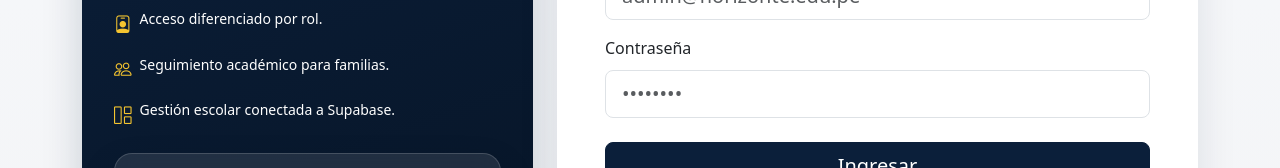
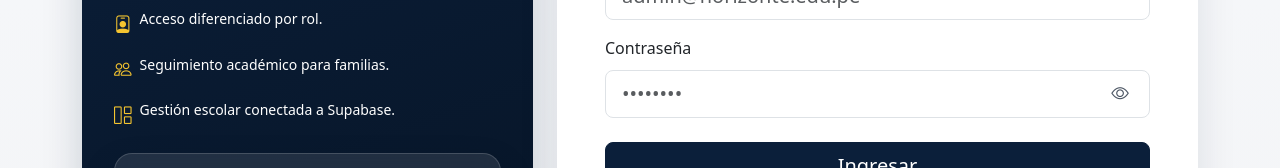
Before and after one commit to N-stack22/N-stack22-sistema_gestion_academica, an Angular app in the folder Frontend/: page /login in a window 1280 px wide. Shown: the part 481-649 px from the top of the page. Built offline with nearby package versions, Linux system fonts and the light colour scheme.

Commit message:
Agrega toggle de contraseña en login

```diff
--- a/Frontend/src/app/pages/login/login.html
+++ b/Frontend/src/app/pages/login/login.html
@@ -68,16 +68,28 @@
 
                 <div class="mb-4">
                   <label class="form-label" for="login-password">Contraseña</label>
+                  <div class="login-password-field">
                     <input
                       id="login-password"
-                    type="password"
-                    class="form-control form-control-lg"
+                      [type]="showPassword() ? 'text' : 'password'"
+                      class="form-control form-control-lg login-password-field__input"
                       data-cy="login-password"
                       [formField]="loginForm.password"
                       [class.is-invalid]="loginForm.password().touched() && loginForm.password().invalid()"
                       autocomplete="current-password"
                       placeholder="••••••••"
                     />
+                    <button
+                      type="button"
+                      class="login-password-field__toggle"
+                      [attr.aria-label]="showPassword() ? 'Ocultar contraseña' : 'Mostrar contraseña'"
+                      [attr.title]="showPassword() ? 'Ocultar contraseña' : 'Mostrar contraseña'"
+                      [attr.aria-pressed]="showPassword()"
+                      (click)="togglePasswordVisibility()"
+                    >
+                      <i class="bi" [ngClass]="showPassword() ? 'bi-eye-slash' : 'bi-eye'" aria-hidden="true"></i>
+                    </button>
+                  </div>
                   @if (loginForm.password().touched() && loginForm.password().invalid()) {
                     @for (error of loginForm.password().errors(); track error.kind) {
                       <div class="invalid-feedback d-block">{{ error.message }}</div>
--- a/Frontend/src/app/pages/login/login.scss
+++ b/Frontend/src/app/pages/login/login.scss
@@ -66,6 +66,51 @@
   margin-top: 0.1rem;
 }
 
+.login-password-field {
+  position: relative;
+}
+
+.login-password-field__input {
+  padding-right: 3.25rem;
+}
+
+.login-password-field__input.is-invalid {
+  padding-right: 5rem;
+  background-position: right 3.1rem center;
+}
+
+.login-password-field__toggle {
+  position: absolute;
+  top: 50%;
+  right: 0.75rem;
+  display: inline-flex;
+  width: 2.25rem;
+  height: 2.25rem;
+  align-items: center;
+  justify-content: center;
+  padding: 0;
+  border: 0;
+  border-radius: 999px;
+  background: transparent;
+  color: var(--horizonte-gray-dark);
+  transform: translateY(-50%);
+  transition:
+    background-color 0.2s ease,
+    color 0.2s ease;
+
+  .bi {
+    font-size: 1.1rem;
+    line-height: 1;
+  }
+
+  &:hover,
+  &:focus-visible {
+    background: rgba(11, 31, 58, 0.08);
+    color: var(--horizonte-blue);
+    outline: none;
+  }
+}
+
 .login-page__card .form-control:focus {
   border-color: var(--horizonte-blue);
   box-shadow: 0 0 0 0.2rem rgba(11, 31, 58, 0.12);
--- a/Frontend/src/app/pages/login/login.ts
+++ b/Frontend/src/app/pages/login/login.ts
@@ -25,6 +25,7 @@ export class Login {
 
   protected readonly authError = signal('');
   protected readonly loginModel = signal<LoginModel>({ email: '', password: '' });
+  protected readonly showPassword = signal(false);
 
   protected readonly loginForm = form(
     this.loginModel,
@@ -45,6 +46,10 @@ export class Login {
     { icon: 'bi-people', text: 'Seguimiento académico para familias.' },
     { icon: 'bi-grid-1x2', text: 'Gestión escolar conectada a Supabase.' },
   ];
+
+  protected togglePasswordVisibility(): void {
+    this.showPassword.update((isVisible) => !isVisible);
+  }
 
   constructor() {
     if (this.auth.isAuthenticated()) {
```
Lines whose indentation alone changed are shown as unchanged.
